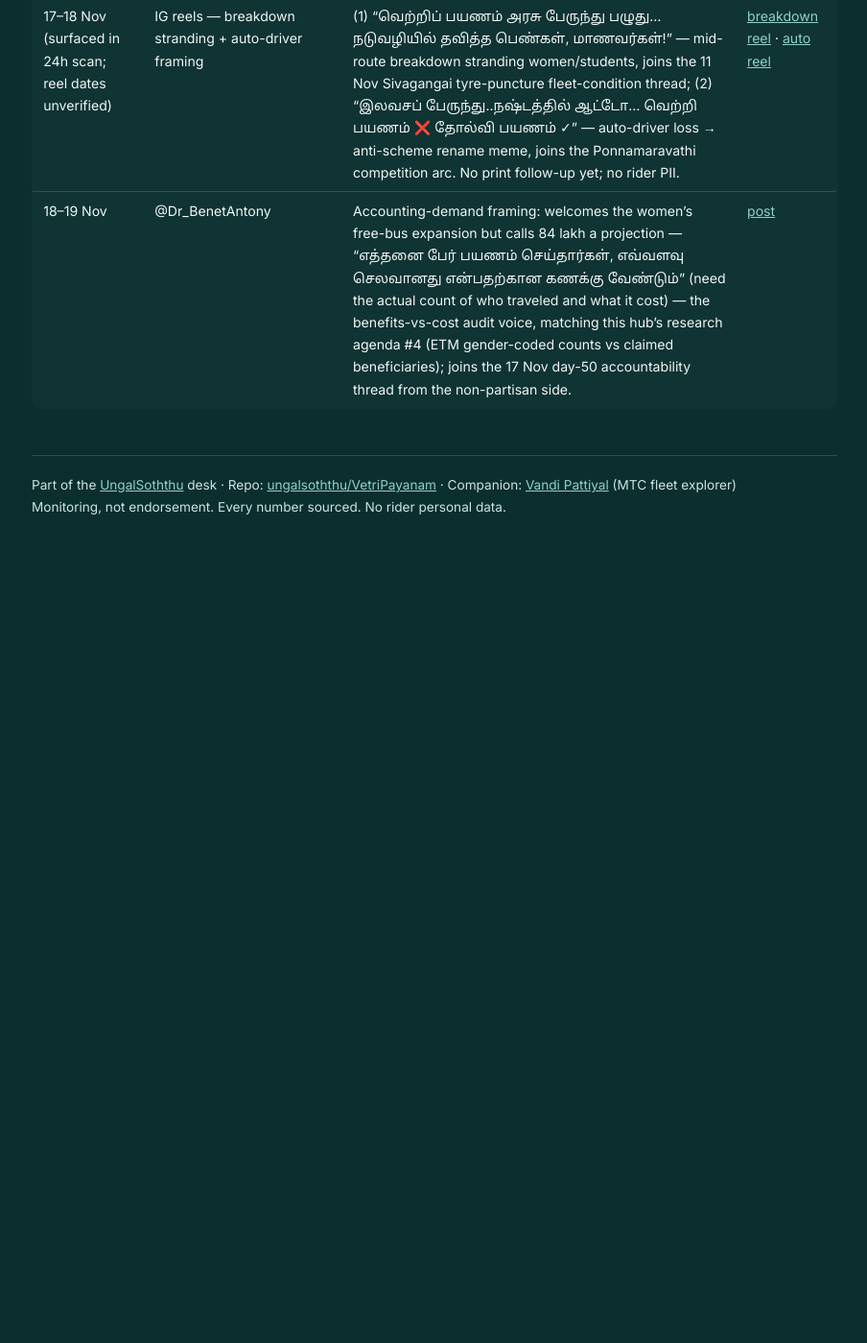
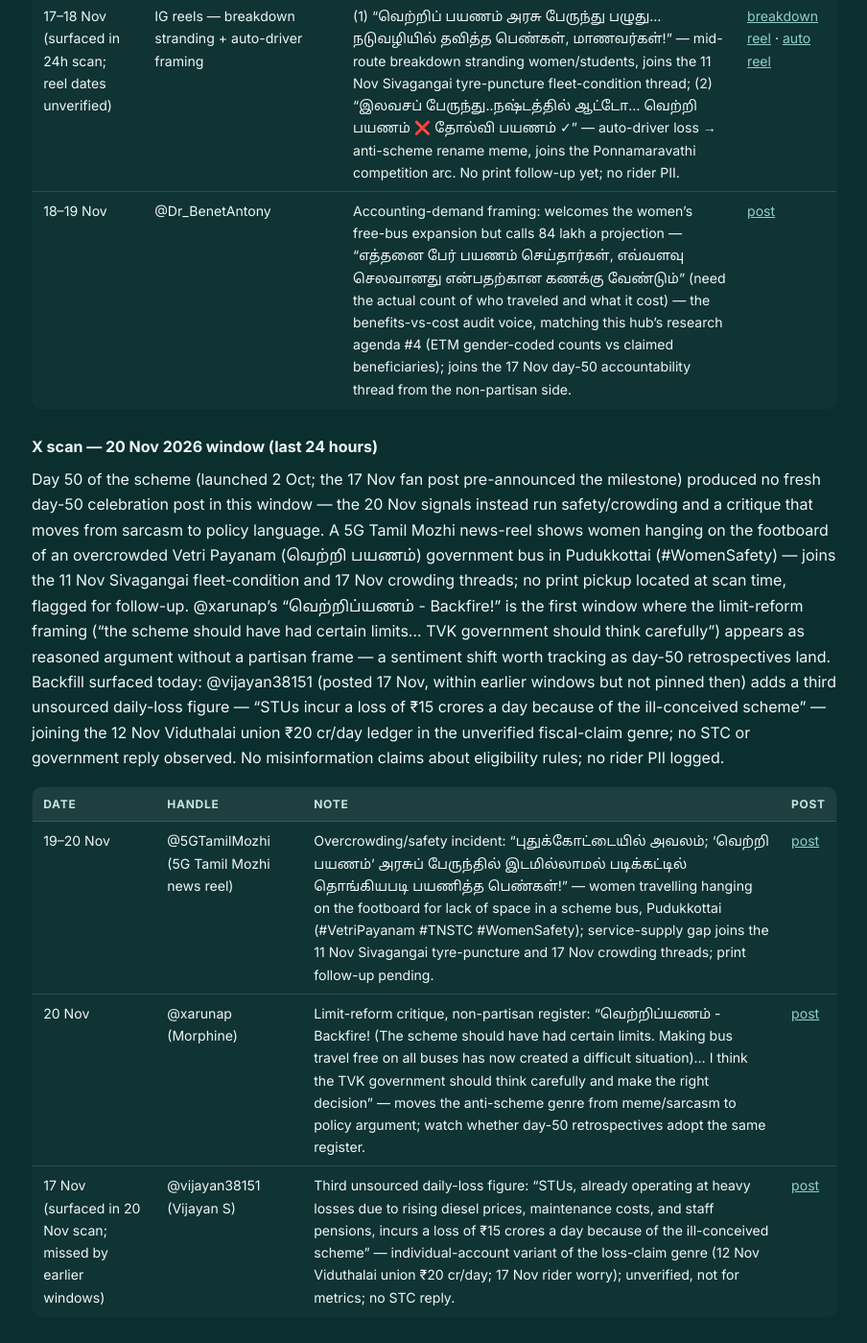
Before and after one commit to ungalsoththu/VetriPayanam, a Jekyll site: the page built from social/SOCIALLOG.md, in a window 1280 px wide and 1400 px high, scrolled down 25996 px. Shown: the whole window at 96% size, without its empty margins (187-1091 px from the left). Built offline with Jekyll 4.4.1, drawn with Linux system fonts in a browser that asks for light colours; before the commit the page ends 26599 px from its top, so only the background shows below that.

Commit message:
daily watch 2026-11-20: GKToday 21-Sep G.O. assertion (hunt); X: Pudukkottai footboard crowding reel, Backfire limit-critique, Rs15cr/day loss-claim backfill

```diff
--- a/social/SOCIALLOG.md
+++ b/social/SOCIALLOG.md
@@ -492,3 +492,13 @@ Three threads move in parallel today, none cross-contaminating: (1) the fiscal-s
 | 18 Nov | @SATISH122104 (மித்திரன் சதீஸ் Parody) | Praise-of-state framing from the same TVK-aligned parody account that opened the day-50 narrative on 17 Nov: thanks Transport Minister @TamilanParthib1 and @tnstc_setc for "இருவர் மீது பணியிடை நீக்க நடவடிக்கை" over the Vetri Payanam (வெற்றி பயணம்) violation and fast action on public complaints — converts a fare-violation complaint into a government-responsiveness talking point. | [post](https://x.com/SATISH122104/status/2122938107331055680) |
 | 17–18 Nov (surfaced in 24h scan; reel dates unverified) | IG reels — breakdown stranding + auto-driver framing | (1) "வெற்றிப் பயணம் அரசு பேருந்து பழுது... நடுவழியில் தவித்த பெண்கள், மாணவர்கள்!" — mid-route breakdown stranding women/students, joins the 11 Nov Sivagangai tyre-puncture fleet-condition thread; (2) "இலவசப் பேருந்து..நஷ்டத்தில் ஆட்டோ... வெற்றி பயணம் ❌ தோல்வி பயணம் ✓" — auto-driver loss → anti-scheme rename meme, joins the Ponnamaravathi competition arc. No print follow-up yet; no rider PII. | [breakdown reel](https://www.instagram.com/reel/Df15qMfBAPW) · [auto reel](https://www.instagram.com/reel/Df3QZj3uWVm) |
 | 18–19 Nov | @Dr_BenetAntony | Accounting-demand framing: welcomes the women's free-bus expansion but calls 84 lakh a projection — "எத்தனை பேர் பயணம் செய்தார்கள், எவ்வளவு செலவானது என்பதற்கான கணக்கு வேண்டும்" (need the actual count of who traveled and what it cost) — the benefits-vs-cost audit voice, matching this hub's research agenda #4 (ETM gender-coded counts vs claimed beneficiaries); joins the 17 Nov day-50 accountability thread from the non-partisan side. | [post](https://x.com/Dr_BenetAntony/status/2123021433836101927) |
+
+### X scan — 20 Nov 2026 window (last 24 hours)
+
+Day 50 of the scheme (launched 2 Oct; the 17 Nov fan post pre-announced the milestone) produced no fresh day-50 celebration post in this window — the 20 Nov signals instead run safety/crowding and a critique that moves from sarcasm to policy language. A 5G Tamil Mozhi news-reel shows women hanging on the footboard of an overcrowded Vetri Payanam (வெற்றி பயணம்) government bus in Pudukkottai (#WomenSafety) — joins the 11 Nov Sivagangai fleet-condition and 17 Nov crowding threads; no print pickup located at scan time, flagged for follow-up. @xarunap's "வெற்றிப்யணம் - Backfire!" is the first window where the limit-reform framing ("the scheme should have had certain limits… TVK government should think carefully") appears as reasoned argument without a partisan frame — a sentiment shift worth tracking as day-50 retrospectives land. Backfill surfaced today: @vijayan38151 (posted 17 Nov, within earlier windows but not pinned then) adds a third unsourced daily-loss figure — "STUs incur a loss of ₹15 crores a day because of the ill-conceived scheme" — joining the 12 Nov Viduthalai union ₹20 cr/day ledger in the unverified fiscal-claim genre; no STC or government reply observed. No misinformation claims about eligibility rules; no rider PII logged.
+
+| Date | Handle | Note | Post |
+| --- | --- | --- | --- |
+| 19–20 Nov | @5GTamilMozhi (5G Tamil Mozhi news reel) | Overcrowding/safety incident: "புதுக்கோட்டையில் அவலம்; 'வெற்றி பயணம்' அரசுப் பேருந்தில் இடமில்லாமல் படிக்கட்டில் தொங்கியபடி பயணித்த பெண்கள்!" — women travelling hanging on the footboard for lack of space in a scheme bus, Pudukkottai (#VetriPayanam #TNSTC #WomenSafety); service-supply gap joins the 11 Nov Sivagangai tyre-puncture and 17 Nov crowding threads; print follow-up pending. | [post](https://x.com/5GTamilMozhi/status/2123278790600409441) |
+| 20 Nov | @xarunap (Morphine) | Limit-reform critique, non-partisan register: "வெற்றிப்யணம் - Backfire! (The scheme should have had certain limits. Making bus travel free on all buses has now created a difficult situation)… I think the TVK government should think carefully and make the right decision" — moves the anti-scheme genre from meme/sarcasm to policy argument; watch whether day-50 retrospectives adopt the same register. | [post](https://x.com/xarunap/status/2123720908405665896) |
+| 17 Nov (surfaced in 20 Nov scan; missed by earlier windows) | @vijayan38151 (Vijayan S) | Third unsourced daily-loss figure: "STUs, already operating at heavy losses due to rising diesel prices, maintenance costs, and staff pensions, incurs a loss of ₹15 crores a day because of the ill-conceived scheme" — individual-account variant of the loss-claim genre (12 Nov Viduthalai union ₹20 cr/day; 17 Nov rider worry); unverified, not for metrics; no STC reply. | [post](https://x.com/vijayan38151/status/2122715753497669658) |
```
Also changed, not shown: gos/GO-INDEX.md (+1 -1 lines), news/NEWSLOG.md (+1 -0 lines).
